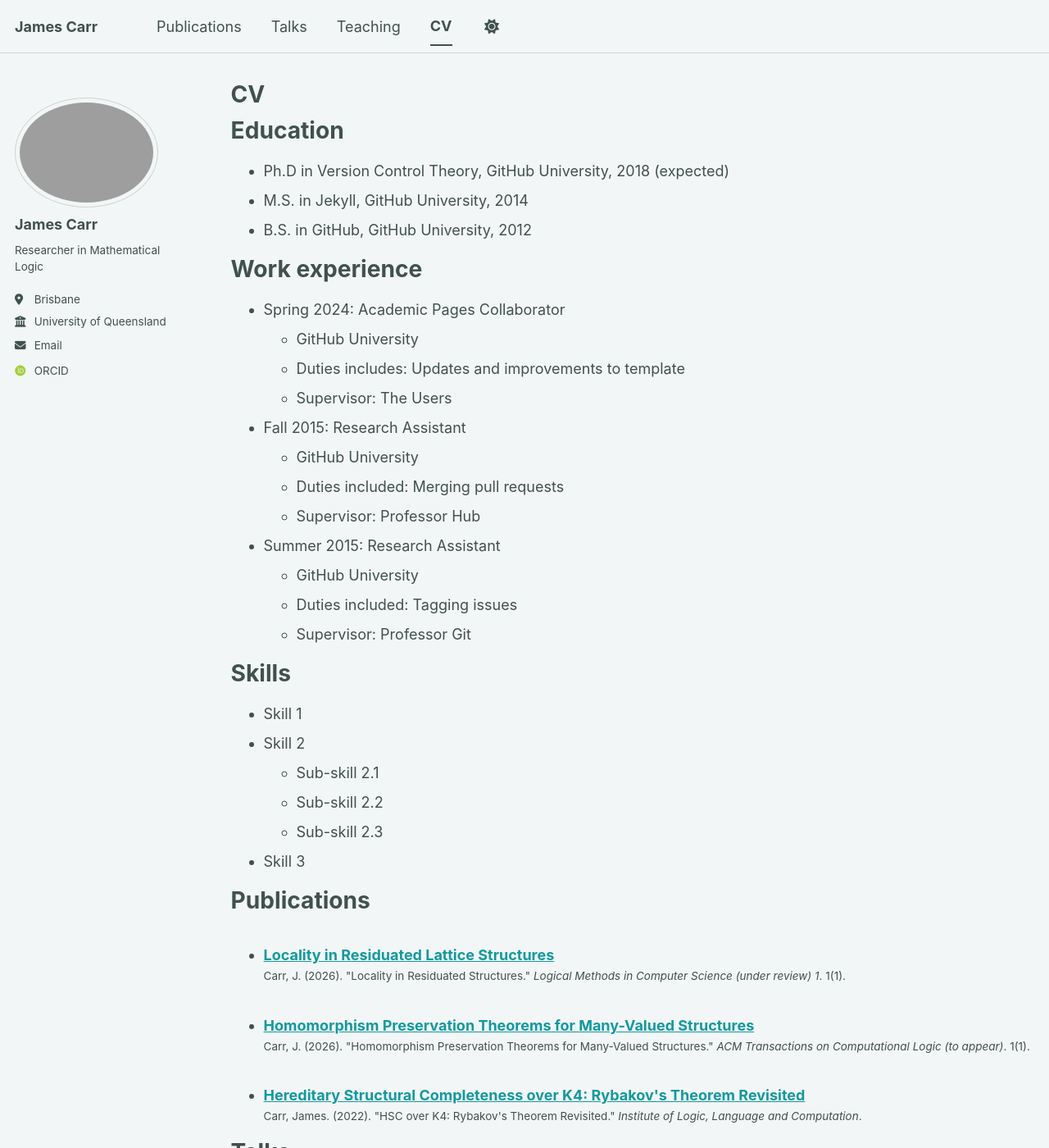
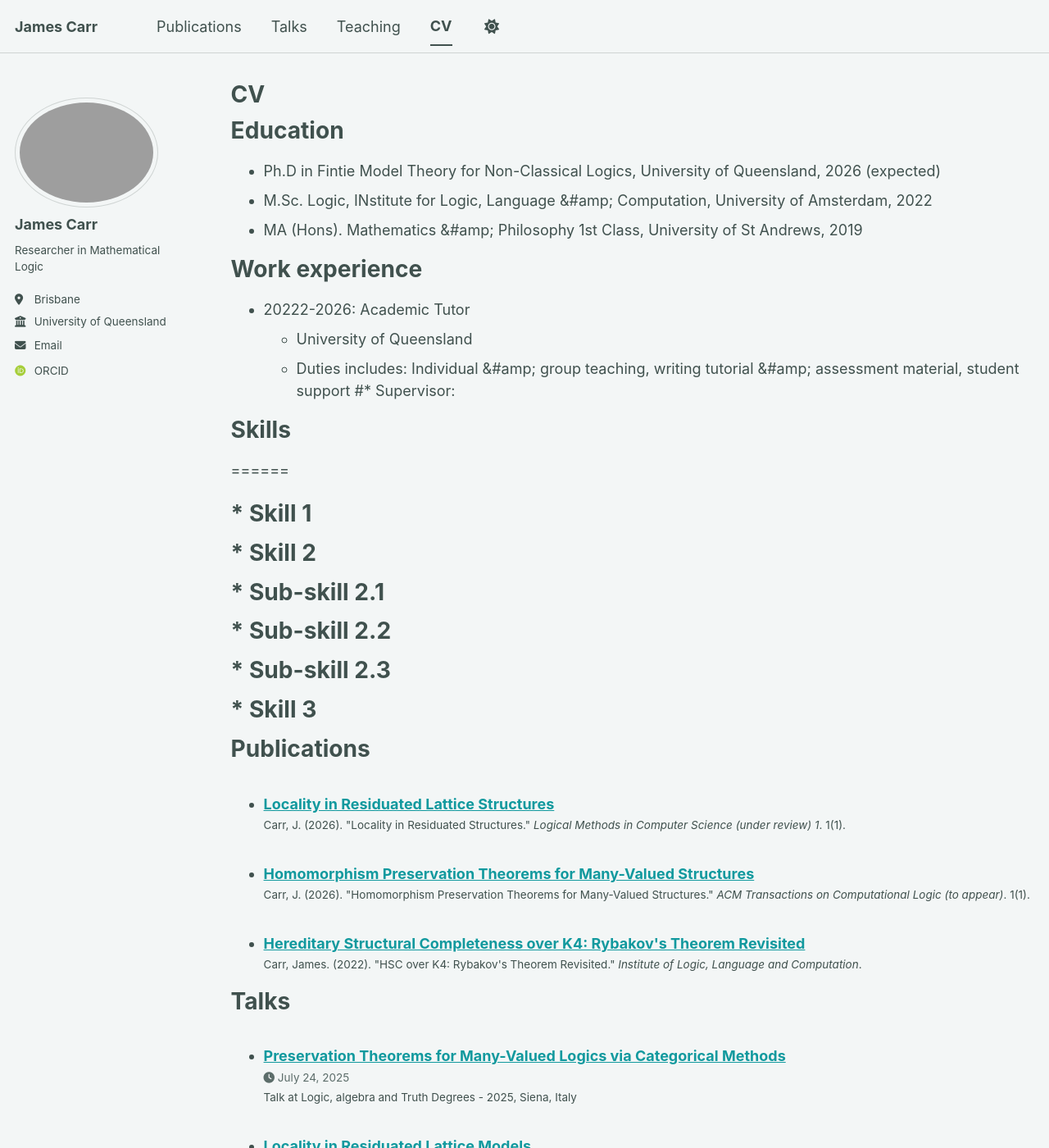
Before and after one commit to jamescarr-maths/jamescarr-maths.github.io, a Jekyll site: the page built from _pages/cv.md, in a window 1280 px wide and 1400 px high. Shown: the whole window at 82% size. Built offline with Jekyll 4.4.1, drawn with Linux system fonts in a browser that asks for light colours; some web fonts are replaced; a script bundle is joined from its source files by our own code; library files that are not in the unit come from our copies; some of the changed text lies outside the part shown.

Commit message:
CV update

```diff
--- a/_pages/cv.md
+++ b/_pages/cv.md
@@ -11,35 +11,25 @@ redirect_from:
 
 Education
 ======
-* Ph.D in Version Control Theory, GitHub University, 2018 (expected)
-* M.S. in Jekyll, GitHub University, 2014
-* B.S. in GitHub, GitHub University, 2012
+* Ph.D in Fintie Model Theory for Non-Classical Logics, University of Queensland, 2026 (expected)
+* M.Sc. Logic, INstitute for Logic, Language &#amp; Computation, University of Amsterdam, 2022
+* MA (Hons). Mathematics &#amp; Philosophy 1st Class, University of St Andrews, 2019
 
 Work experience
 ======
-* Spring 2024: Academic Pages Collaborator
-  * GitHub University
-  * Duties includes: Updates and improvements to template
-  * Supervisor: The Users
+* 20222-2026: Academic Tutor
+  * University of Queensland
+  * Duties includes: Individual &#amp; group teaching, writing tutorial &#amp; assessment material, student support
+#* Supervisor:
 
-* Fall 2015: Research Assistant
-  * GitHub University
-  * Duties included: Merging pull requests
-  * Supervisor: Professor Hub
-
-* Summer 2015: Research Assistant
-  * GitHub University
-  * Duties included: Tagging issues
-  * Supervisor: Professor Git
-
-Skills
+# Skills
 ======
-* Skill 1
-* Skill 2
-  * Sub-skill 2.1
-  * Sub-skill 2.2
-  * Sub-skill 2.3
-* Skill 3
+# * Skill 1
+# * Skill 2
+#  * Sub-skill 2.1
+#  * Sub-skill 2.2
+#  * Sub-skill 2.3
+# * Skill 3
 
 Publications
 ======
@@ -61,4 +51,4 @@ Teaching
 
 Service and leadership
 ======
-* Currently signed in to 43 different slack teams
+* Assisstent in conference organisation - Australian Association of Logic Conference 2023, 2025.
```
Also changed, not shown: _talks/HSCoverK4-talk.md (+1 -3 lines), _talks/Hom-Preservation-talk.md (+1 -3 lines), files/Hom Prevservation ACM.bib (+4 -3 lines).
